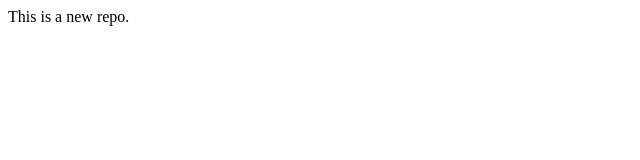
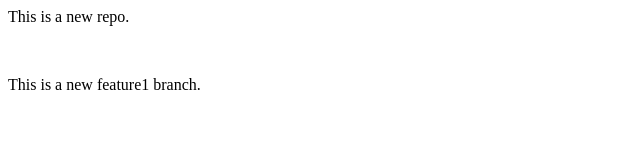
Before and after one commit to ShreelaxmiHegde/LocalRepo, a plain HTML site: page index.html in a window 1280 px wide. Shown: the whole page, without its empty margins (0-640 px from the left). Drawn offline with Linux system fonts and the light colour scheme.

Commit message:
Add new feature

```diff
--- a/index.html
+++ b/index.html
@@ -1 +1,3 @@
 <p>This is a new repo.</p>
+<br>
+<p>This is a new feature1 branch.</p>
```
